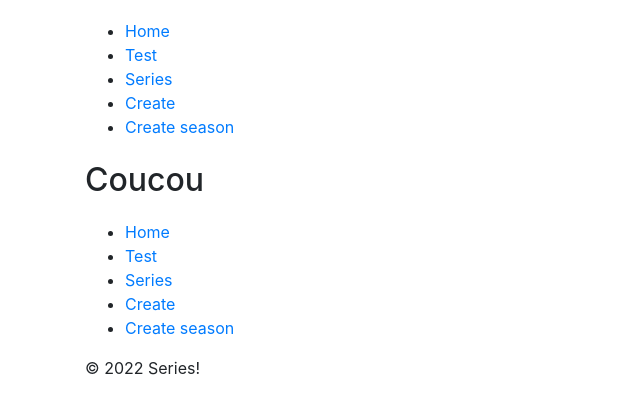
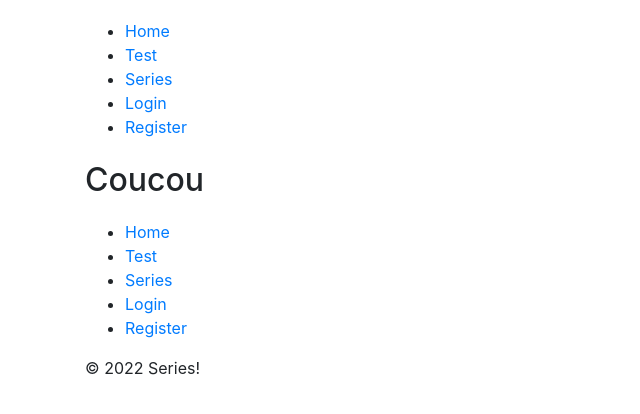
Before and after one commit to Abou78/ProjetSeries, a Symfony app: template templates/main/home.html.twig in a window 1280 px wide. Shown: the part 289-703 px from the top of the page, without its empty margins (0-640 px from the left). Run offline with Twig, Linux system fonts and the light colour scheme; the template is opened without the code that fills it, so the values that code supplies are empty; some libraries are stand-ins or nearby versions; some web fonts are replaced.

Commit message:
fin du projet

```diff
--- a/composer.json
+++ b/composer.json
@@ -40,6 +40,7 @@
         "symfony/validator": "5.3.*",
         "symfony/web-link": "5.3.*",
         "symfony/yaml": "5.3.*",
+        "symfonycasts/reset-password-bundle": "^1.12",
         "twig/extra-bundle": "^2.12|^3.0",
         "twig/twig": "^2.12|^3.0"
     },
--- a/config/bundles.php
+++ b/config/bundles.php
@@ -12,4 +12,5 @@ return [
     Doctrine\Bundle\MigrationsBundle\DoctrineMigrationsBundle::class => ['all' => true],
     Symfony\Bundle\SecurityBundle\SecurityBundle::class => ['all' => true],
     Twig\Extra\TwigExtraBundle\TwigExtraBundle::class => ['all' => true],
+    SymfonyCasts\Bundle\ResetPassword\SymfonyCastsResetPasswordBundle::class => ['all' => true],
 ];
--- a/templates/inc/nav.html.twig
+++ b/templates/inc/nav.html.twig
@@ -1,9 +1,26 @@
 <nav>
     <ul>
+
         <li><a href="{{ path('main_home') }}" title="Home">Home</a></li>
         <li><a href="{{ path('main_test') }}" title="Test">Test</a></li>
         <li><a href="{{ path('serie_list') }}" title="All series">Series</a></li>
-        <li><a href="{{ path('serie_create') }}" title="Create a new serie">Create</a></li>
-        <li><a href="{{ path('season_create') }}" title="Create a new season">Create season</a></li>
+
+        {% if app.user %}
+
+            <li><a href="{{ path('serie_create') }}" title="Create a new serie">Create</a></li>
+            <li><a href="{{ path('season_create') }}" title="Create a new season">Create season</a></li>
+            <li><a href="{{ path('app_logout') }}" title="Logout">Logout ({{ app.user.lastname }})</a></li>
+
+            {% if is_granted("ROLE_ADMIN") %}
+                <li><a href="{{ path('admin_dashboard') }}" title="Admin dashboard">admin</a></li>
+            {% endif %}
+
+        {% else %}
+
+            <li><a href="{{ path('app_login') }}" title="Login">Login</a></li>
+            <li><a href="{{ path('app_register') }}" title="Create account">Register</a></li>
+
+        {% endif %}
+
     </ul>
 </nav>
```
Also changed, not shown: 4 other files.
